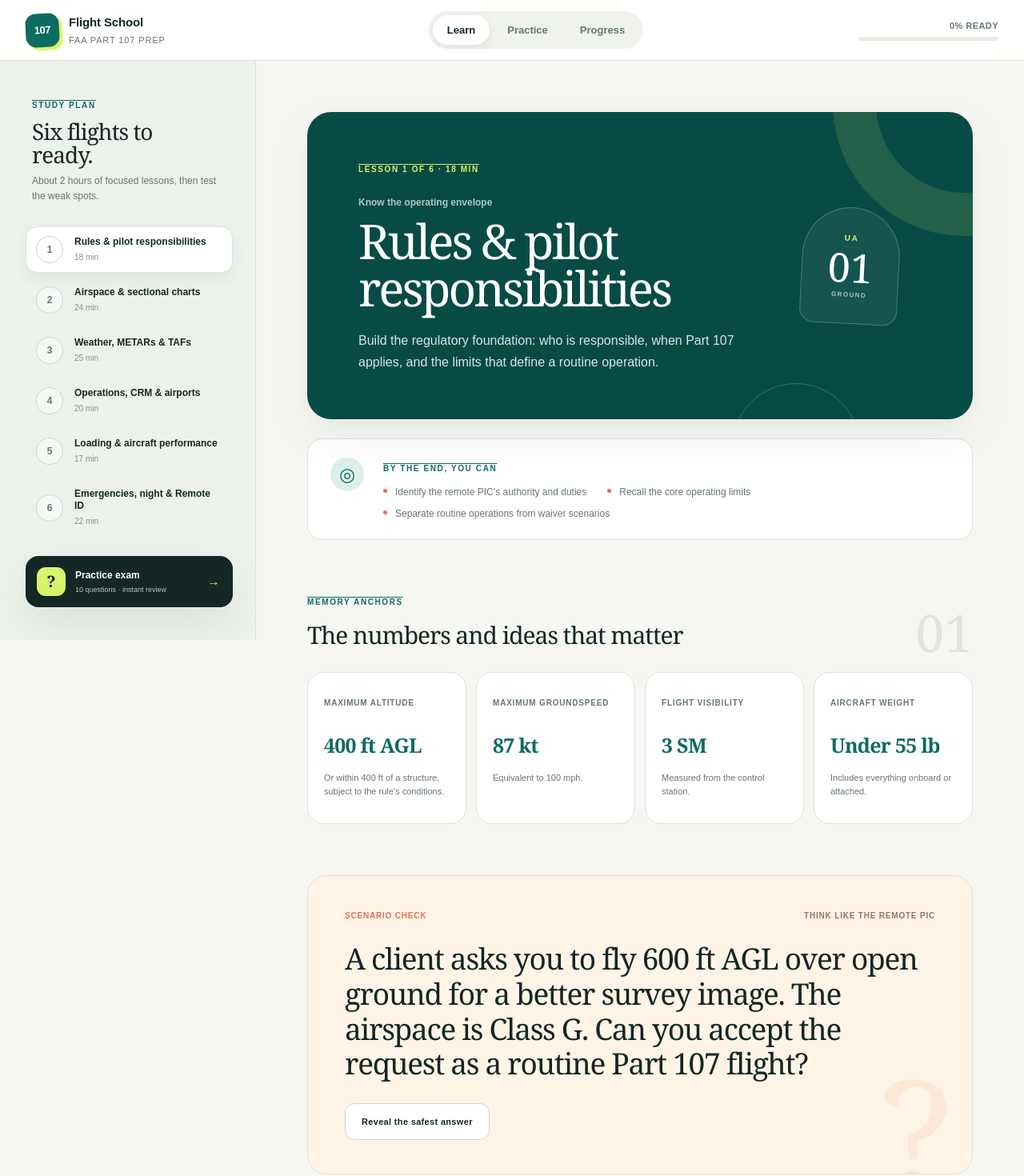
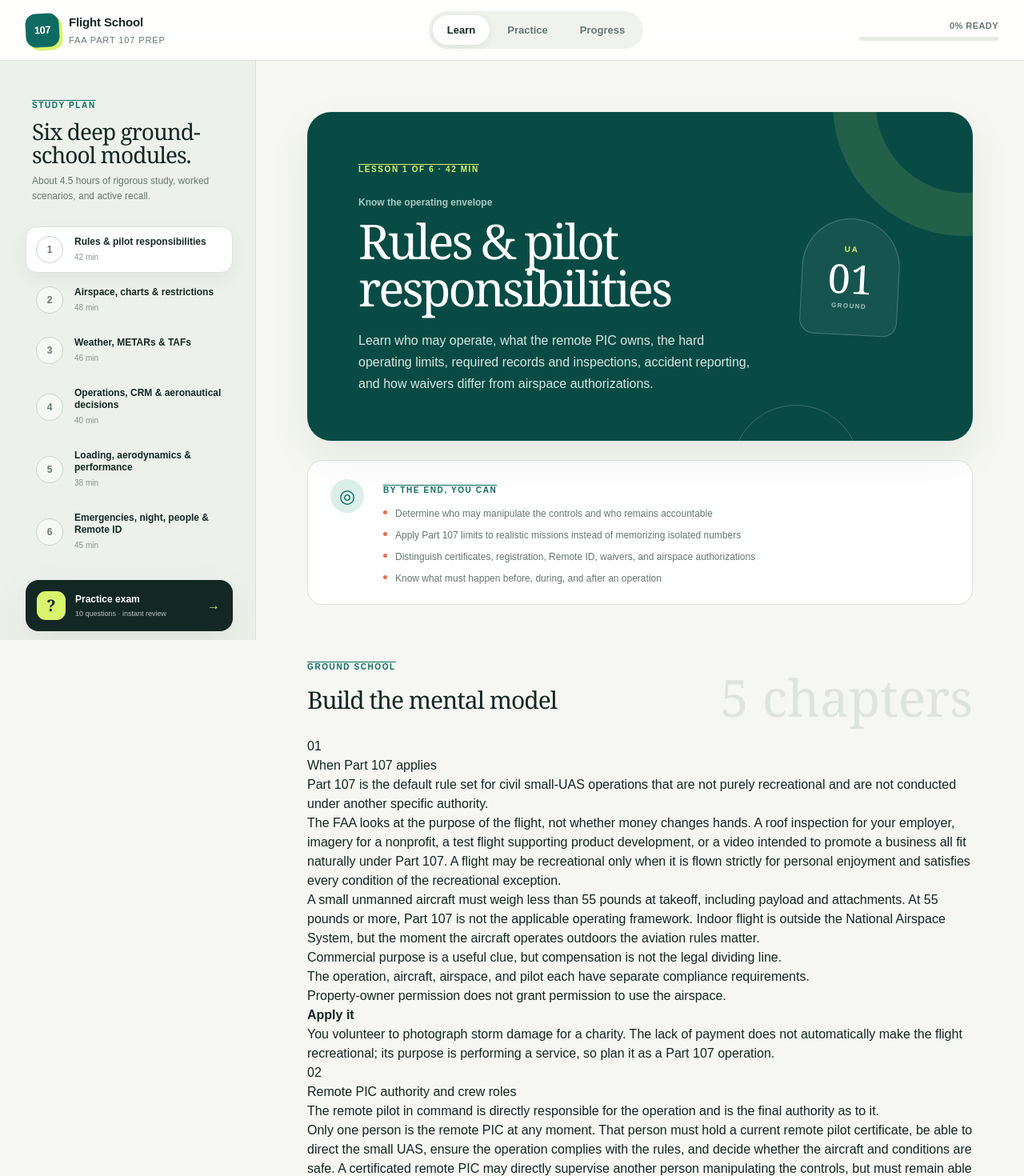
Before and after one commit to arjangupta/part-107-prep, a Next.js app: page / in a window 1280 px wide. Shown: the top 1470 px of the page at 80% size. Built offline with nearby package versions, Linux system fonts and the light colour scheme.

Commit message:
Render rigorous ground-school modules

```diff
--- a/app/page.tsx
+++ b/app/page.tsx
@@ -2,17 +2,7 @@
 
 import { useMemo, useState, useSyncExternalStore } from "react";
 
-type Lesson = {
-  id: number;
-  eyebrow: string;
-  title: string;
-  minutes: number;
-  summary: string;
-  objectives: string[];
-  concepts: { label: string; value: string; note: string }[];
-  scenario: { question: string; answer: string };
-  takeaways: string[];
-};
+import { lessons } from "./lesson-data";
 
 type QuizQuestion = {
   lessonId: number;
@@ -21,189 +11,6 @@ type QuizQuestion = {
   answer: number;
   explanation: string;
 };
-
-const lessons: Lesson[] = [
-  {
-    id: 1,
-    eyebrow: "Know the operating envelope",
-    title: "Rules & pilot responsibilities",
-    minutes: 18,
-    summary:
-      "Build the regulatory foundation: who is responsible, when Part 107 applies, and the limits that define a routine operation.",
-    objectives: [
-      "Identify the remote PIC’s authority and duties",
-      "Recall the core operating limits",
-      "Separate routine operations from waiver scenarios",
-    ],
-    concepts: [
-      { label: "Maximum altitude", value: "400 ft AGL", note: "Or within 400 ft of a structure, subject to the rule’s conditions." },
-      { label: "Maximum groundspeed", value: "87 kt", note: "Equivalent to 100 mph." },
-      { label: "Flight visibility", value: "3 SM", note: "Measured from the control station." },
-      { label: "Aircraft weight", value: "Under 55 lb", note: "Includes everything onboard or attached." },
-    ],
-    scenario: {
-      question:
-        "A client asks you to fly 600 ft AGL over open ground for a better survey image. The airspace is Class G. Can you accept the request as a routine Part 107 flight?",
-      answer:
-        "No. Class G removes the need for controlled-airspace authorization, but it does not remove the Part 107 altitude limit. The operation would need another lawful basis, such as an applicable waiver.",
-    },
-    takeaways: [
-      "The remote PIC is the final authority and is responsible for a safe operation.",
-      "VLOS, altitude, speed, visibility, and aircraft condition are separate constraints.",
-      "A waiver changes only the specific provision it authorizes.",
-    ],
-  },
-  {
-    id: 2,
-    eyebrow: "Read the airspace before you launch",
-    title: "Airspace & sectional charts",
-    minutes: 24,
-    summary:
-      "Turn chart symbols into go/no-go decisions, with special attention to controlled airspace, airports, obstacles, and hazards.",
-    objectives: [
-      "Distinguish Classes B, C, D, E, and G",
-      "Recognize common sectional chart boundaries",
-      "Know when FAA airspace authorization is required",
-    ],
-    concepts: [
-      { label: "Class B", value: "Solid blue", note: "Controlled airspace; authorization is required." },
-      { label: "Class C", value: "Solid magenta", note: "Controlled airspace; authorization is required." },
-      { label: "Class D", value: "Dashed blue", note: "Usually surrounds a towered airport." },
-      { label: "Class E to surface", value: "Dashed magenta", note: "Authorization is required when the surface area applies." },
-    ],
-    scenario: {
-      question:
-        "Your launch point is inside a dashed blue circle surrounding a towered airport. The planned altitude is only 100 ft AGL. What is the key preflight action?",
-      answer:
-        "Obtain FAA authorization before operating. A low planned altitude does not by itself remove the authorization requirement in Class D airspace.",
-    },
-    takeaways: [
-      "Airspace class is three-dimensional; read both lateral boundaries and altitude shelves.",
-      "Class G generally does not require airspace authorization, but every other operating rule still applies.",
-      "Check current NOTAMs and temporary flight restrictions in addition to the sectional chart.",
-    ],
-  },
-  {
-    id: 3,
-    eyebrow: "Translate weather into aircraft risk",
-    title: "Weather, METARs & TAFs",
-    minutes: 25,
-    summary:
-      "Decode aviation weather and connect pressure, temperature, wind, and stability to small-UAS performance.",
-    objectives: [
-      "Decode a basic METAR and TAF",
-      "Predict high density-altitude effects",
-      "Recognize wind, visibility, and stability hazards",
-    ],
-    concepts: [
-      { label: "METAR", value: "Observed", note: "A coded surface weather observation." },
-      { label: "TAF", value: "Forecast", note: "A terminal forecast for a defined area and period." },
-      { label: "High density altitude", value: "Less performance", note: "Warm, high, humid air reduces propeller and aircraft performance." },
-      { label: "Stable air", value: "Smooth / poor visibility", note: "Often brings steady precipitation and stratiform clouds." },
-    ],
-    scenario: {
-      question:
-        "The temperature rises sharply while pressure falls at a high-elevation site. Your payload and battery are unchanged. What performance trend should you expect?",
-      answer:
-        "Density altitude increases, so aircraft performance generally decreases. Expect less thrust margin and potentially shorter endurance; reassess the mission and manufacturer limits.",
-    },
-    takeaways: [
-      "Weather minimums are legal floors, not mission targets.",
-      "Compare surface observations, forecasts, and on-site conditions.",
-      "Gust spread and wind direction can matter more than the headline wind speed.",
-    ],
-  },
-  {
-    id: 4,
-    eyebrow: "Run the mission like a crew",
-    title: "Operations, CRM & airports",
-    minutes: 20,
-    summary:
-      "Plan disciplined missions using clear roles, concise communication, airport awareness, and sound aeronautical decision-making.",
-    objectives: [
-      "Assign PIC, visual observer, and support roles",
-      "Use standard traffic-pattern awareness",
-      "Apply risk-management tools before launch",
-    ],
-    concepts: [
-      { label: "PIC", value: "Final authority", note: "Owns the operational decision and safety outcome." },
-      { label: "Visual observer", value: "Supports VLOS", note: "Communicates hazards and aircraft position to the PIC." },
-      { label: "CTA F", value: "Common traffic", note: "Used for position awareness at many non-towered airports." },
-      { label: "PAVE", value: "Risk scan", note: "Pilot, Aircraft, enVironment, External pressures." },
-    ],
-    scenario: {
-      question:
-        "Mid-mission, a visual observer calls out a low helicopter approaching the work area. The customer urges you to finish one last pass. What should govern your decision?",
-      answer:
-        "Yield to the manned aircraft and prioritize safety. The remote PIC’s authority and duty are not displaced by customer pressure; pause or end the mission as necessary.",
-    },
-    takeaways: [
-      "Brief communication triggers before takeoff, including lost-link and intruder calls.",
-      "External pressure is a recognized hazard, not a reason to compress safety margins.",
-      "Never interfere with airport operations or manned aircraft.",
-    ],
-  },
-  {
-    id: 5,
-    eyebrow: "Protect the performance margin",
-    title: "Loading & aircraft performance",
-    minutes: 17,
-    summary:
-      "Understand how payload, center of gravity, maneuvering, batteries, and the environment reshape the safe flight envelope.",
-    objectives: [
-      "Explain center-of-gravity effects",
-      "Relate bank angle to load factor",
-      "Use manufacturer data for loading decisions",
-    ],
-    concepts: [
-      { label: "Added weight", value: "More demand", note: "Usually increases power required and reduces endurance." },
-      { label: "CG outside limits", value: "Unstable or uncontrollable", note: "Follow the aircraft’s loading instructions." },
-      { label: "Steeper bank", value: "Higher load factor", note: "The aircraft must produce more lift to hold altitude." },
-      { label: "Cold battery", value: "Less available power", note: "Temperature can reduce usable capacity and voltage performance." },
-    ],
-    scenario: {
-      question:
-        "A payload is mounted farther aft than on the previous flight, but total weight is still below the maximum. Is the weight check alone sufficient?",
-      answer:
-        "No. Total weight and center of gravity are separate limits. Confirm the new loading arrangement against the manufacturer’s approved instructions before flight.",
-    },
-    takeaways: [
-      "A legal weight can still produce an unsafe center of gravity.",
-      "Performance planning should include wind, temperature, elevation, payload, and reserve.",
-      "The remote PIC determines whether the aircraft can safely complete the operation.",
-    ],
-  },
-  {
-    id: 6,
-    eyebrow: "Be ready when the plan changes",
-    title: "Emergencies, night & Remote ID",
-    minutes: 22,
-    summary:
-      "Close the loop with abnormal procedures, night physiology and lighting, operations over people, and Remote ID awareness.",
-    objectives: [
-      "Prioritize actions during abnormal events",
-      "Recall night-operation preparation",
-      "Recognize Remote ID and over-people considerations",
-    ],
-    concepts: [
-      { label: "Emergency priority", value: "People first", note: "Maintain control, avoid aircraft and people, then troubleshoot." },
-      { label: "Night lighting", value: "3 SM visibility", note: "Anti-collision lighting must meet the applicable requirement; intensity may be reduced for safety." },
-      { label: "Dark adaptation", value: "Takes time", note: "Bright white light can quickly degrade night vision." },
-      { label: "Remote ID", value: "Operational compliance", note: "Know the aircraft, broadcast method, and location rules that apply." },
-    ],
-    scenario: {
-      question:
-        "At night, anti-collision lighting produces glare that makes it harder for the crew to see the aircraft’s attitude. Must it remain at full intensity?",
-      answer:
-        "No. The remote PIC may reduce the light’s intensity when necessary for safety, while still managing the operation in accordance with the night rule.",
-    },
-    takeaways: [
-      "Preprogram lost-link behavior for the actual site, not a generic default.",
-      "Night operations require current knowledge or training and compliant anti-collision lighting.",
-      "Operations over people depend on the aircraft category and the precise operating conditions.",
-    ],
-  },
-];
 
 const questions: QuizQuestion[] = [
   {
@@ -343,7 +150,7 @@ export default function Home() {
   const [view, setView] = useState<"learn" | "quiz" | "progress">("learn");
   const [quizIndex, setQuizIndex] = useState(0);
   const [answers, setAnswers] = useState<(number | null)[]>(Array(questions.length).fill(null));
-  const [showScenario, setShowScenario] = useState(false);
+  const [expandedScenario, setExpandedScenario] = useState<number | null>(null);
   const progressJson = useSyncExternalStore(subscribeToProgress, getProgressSnapshot, () => DEFAULT_PROGRESS);
   const progress = useMemo(() => {
     try {
@@ -386,7 +193,7 @@ export default function Home() {
 
   function openLesson(id: number) {
     writeProgress({ ...progress, activeLesson: id });
-    setShowScenario(false);
+    setExpandedScenario(null);
     setView("learn");
     window.scrollTo({ top: 0, behavior: "smooth" });
   }
@@ -395,7 +202,7 @@ export default function Home() {
     const nextCompleted = completed.includes(activeLesson) ? completed : [...completed, activeLesson].sort();
     const next = lessons.find((item) => item.id > activeLesson && !completed.includes(item.id));
     writeProgress({ ...progress, completed: nextCompleted, activeLesson: next?.id ?? activeLesson });
-    setShowScenario(false);
+    setExpandedScenario(null);
   }
 
   function chooseAnswer(optionIndex: number) {
@@ -452,8 +259,8 @@ export default function Home() {
         <aside className="sidebar">
           <div className="sidebar-intro">
             <span className="overline">Study plan</span>
-            <h2>Six flights to ready.</h2>
-            <p>About 2 hours of focused lessons, then test the weak spots.</p>
+            <h2>Six deep ground-school modules.</h2>
+            <p>About 4.5 hours of rigorous study, worked scenarios, and active recall.</p>
           </div>
           <div className="lesson-list">
             {lessons.map((item) => {
@@ -505,6 +312,36 @@ export default function Home() {
                 </div>
               </section>
 
+              <section className="deep-study">
+                <div className="section-heading">
+                  <div><span className="overline">Ground school</span><h2>Build the mental model</h2></div>
+                  <span className="section-count">{lesson.sections.length} chapters</span>
+                </div>
+                <div className="chapter-list">
+                  {lesson.sections.map((section, index) => (
+                    <article className="study-chapter" key={section.title}>
+                      <div className="chapter-number">{String(index + 1).padStart(2, "0")}</div>
+                      <div className="chapter-content">
+                        <h3>{section.title}</h3>
+                        <p className="chapter-lead">{section.lead}</p>
+                        {section.paragraphs.map((paragraph) => <p key={paragraph}>{paragraph}</p>)}
+                        {section.points && (
+                          <ul className="study-points">
+                            {section.points.map((point) => <li key={point}>{point}</li>)}
+                          </ul>
+                        )}
+                        {section.example && (
+                          <aside className="worked-example">
+                            <strong>{section.example.label}</strong>
+                            <p>{section.example.text}</p>
+                          </aside>
+                        )}
+                      </div>
+                    </article>
+                  ))}
+                </div>
+              </section>
+
               <section className="module-section">
                 <div className="section-heading">
                   <div><span className="overline">Memory anchors</span><h2>The numbers and ideas that matter</h2></div>
@@ -521,20 +358,50 @@ export default function Home() {
                 </div>
               </section>
 
-              <section className="scenario-card">
-                <div className="scenario-top">
-                  <span className="scenario-badge">Scenario check</span>
-                  <span>Think like the remote PIC</span>
+              <section className="scenario-workshop">
+                <div className="section-heading">
+                  <div><span className="overline">Scenario workshop</span><h2>Reason through the facts</h2></div>
+                  <span className="section-count">{lesson.scenarios.length} cases</span>
                 </div>
-                <h2>{lesson.scenario.question}</h2>
-                {showScenario ? (
-                  <div className="scenario-answer" role="status">
-                    <strong>Decision</strong>
-                    <p>{lesson.scenario.answer}</p>
-                  </div>
-                ) : (
-                  <button className="secondary-button" onClick={() => setShowScenario(true)}>Reveal the safest answer</button>
-                )}
+                <div className="scenario-stack">
+                  {lesson.scenarios.map((scenario, index) => {
+                    const isOpen = expandedScenario === index;
+                    return (
+                      <article className="scenario-card" key={scenario.question}>
+                        <div className="scenario-top">
+                          <span className="scenario-badge">Case {index + 1}</span>
+                          <span>Commit to an answer before revealing</span>
+                        </div>
+                        <h2>{scenario.question}</h2>
+                        {!isOpen ? (
+                          <button className="secondary-button" onClick={() => setExpandedScenario(index)}>Reveal the worked decision</button>
+                        ) : (
+                          <div className="scenario-answer" role="status">
+                            <strong>Decision</strong>
+                            <p>{scenario.answer}</p>
+                            <ol>
+                              {scenario.reasoning.map((step) => <li key={step}>{step}</li>)}
+                            </ol>
+                            <div className="exam-trap"><b>Exam trap:</b> {scenario.trap}</div>
+                          </div>
+                        )}
+                      </article>
+                    );
+                  })}
+                </div>
+              </section>
+
+              <section className="mastery-grid">
+                <article className="trap-panel">
+                  <span className="overline">Common traps</span>
+                  <h2>Where plausible answers go wrong</h2>
+                  <ul>{lesson.traps.map((trap) => <li key={trap}>{trap}</li>)}</ul>
+                </article>
+                <article className="recall-panel">
+                  <span className="overline">Closed-book check</span>
+                  <h2>Can you produce the answer?</h2>
+                  <ol>{lesson.recall.map((prompt) => <li key={prompt}>{prompt}</li>)}</ol>
+                </article>
               </section>
 
               <section className="takeaways">
@@ -548,9 +415,10 @@ export default function Home() {
 
               <footer className="lesson-footer">
                 <div className="source-links">
-                  <span>Built from current FAA references</span>
-                  <a href="https://www.faa.gov/training_testing/testing/acs" target="_blank" rel="noreferrer">Airman Certification Standards ↗</a>
-                  <a href="https://www.faa.gov/uas/commercial_operators/become_a_drone_pilot" target="_blank" rel="noreferrer">FAA testing guide ↗</a>
+                  <span>Primary references for this module</span>
+                  {lesson.sources.map((source) => (
+                    <a key={source.href} href={source.href} target="_blank" rel="noreferrer">{source.label} ↗</a>
+                  ))}
                 </div>
                 <button className={`primary-button ${completed.includes(lesson.id) ? "completed" : ""}`} onClick={markComplete}>
                   {completed.includes(lesson.id) ? "Completed ✓" : lesson.id === lessons.length ? "Finish lessons" : "Complete & continue"}
```
